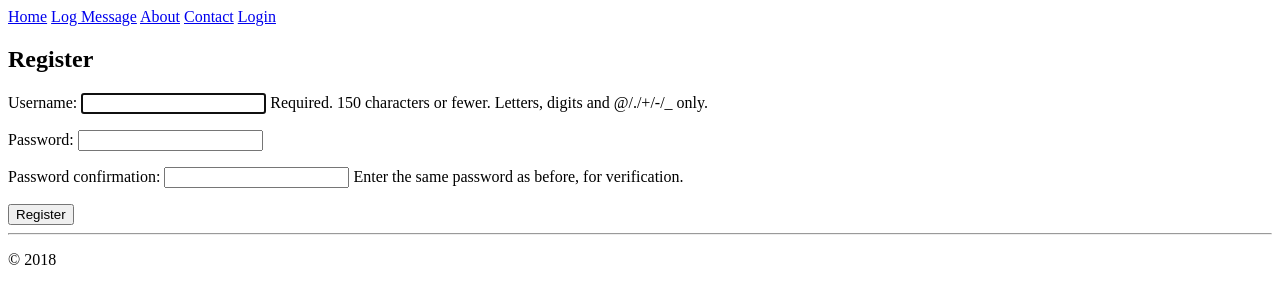
After one commit to Dave-Perkins/learn_django, a Django app: page /register/ in a window 1280 px wide. The commit adds this page. Shown: the top 304 px of the page. Run offline with Django 5.2, Linux system fonts and the light colour scheme.

Commit message:
Logins work and so does logout

```diff
--- a/hello/models.py
+++ b/hello/models.py
@@ -3,6 +3,7 @@ from django.db import models
 from django.utils import timezone
 
 class LogMessage(models.Model):
+    user = models.ForeignKey('auth.User', on_delete=models.CASCADE, related_name='log_messages', null=True, blank=True)
     message = models.CharField(max_length=300)
     log_date = models.DateTimeField("date logged")
     image = models.ImageField(upload_to="message_images/", blank=True, null=True)
@@ -14,6 +15,7 @@ class LogMessage(models.Model):
 
 class Comment(models.Model):
     post = models.ForeignKey('LogMessage', on_delete=models.CASCADE, related_name='comments')
+    user = models.ForeignKey('auth.User', on_delete=models.CASCADE, related_name='comments', null=True, blank=True)
     text = models.TextField(blank=True)
     image = models.ImageField(upload_to='comment_images/', blank=True, null=True)
     created_at = models.DateTimeField(auto_now_add=True)
--- a/hello/templates/hello/layout.html
+++ b/hello/templates/hello/layout.html
@@ -13,6 +13,16 @@
     <a href="{% url 'log' %}" class="navbar-item">Log Message</a>
     <a href="{% url 'about' %}" class="navbar-item">About</a>
     <a href="{% url 'contact' %}" class="navbar-item">Contact</a>
+    {% if user.is_authenticated %}
+        <span style="margin-left:20px;">Logged in as {{ user.username }}</span>
+        <form action="{% url 'logout' %}" method="post" style="display:inline;">
+            {% csrf_token %}
+            <button type="submit" class="navbar-item" style="background:none; border:none; color:inherit; cursor:pointer; padding:0;">Logout</button>
+        </form>
+    {% else %}
+        <a href="{% url 'login' %}" class="navbar-item">Login</a>
+    {% endif %}
+
 </div>
 
 <div class="body-content">
--- /dev/null
+++ b/hello/templates/hello/register.html
@@ -0,0 +1,10 @@
+{% extends "hello/layout.html" %}
+{% block title %}Register{% endblock %}
+{% block content %}
+<h2>Register</h2>
+<form method="post">
+    {% csrf_token %}
+    {{ form.as_p }}
+    <button type="submit">Register</button>
+</form>
+{% endblock %}
--- a/hello/urls.py
+++ b/hello/urls.py
@@ -15,4 +15,5 @@ urlpatterns = [
     path("contact/", views.contact, name="contact"),
     path("log/", views.log_message, name="log"),
     path("comment/<int:post_id>/add/", views.add_comment, name="add_comment"),
+    path("register/", views.register, name="register"),
 ]
--- a/hello/views.py
+++ b/hello/views.py
@@ -1,11 +1,24 @@
+from django.contrib.auth.forms import UserCreationForm
+from django.contrib.auth import login as auth_login
+def register(request):
+    if request.method == "POST":
+        form = UserCreationForm(request.POST)
+        if form.is_valid():
+            user = form.save()
+            auth_login(request, user)
+            return redirect('home')
+    else:
+        form = UserCreationForm()
+    return render(request, "hello/register.html", {"form": form})
 import re
 from django.utils.timezone import datetime
 from django.http import HttpResponse
-from django.shortcuts import render
-from django.shortcuts import redirect
-from hello.forms import LogMessageForm
-from hello.models import LogMessage
+from django.shortcuts import render, redirect
 from django.views.generic import ListView
+from django.views.decorators.http import require_POST
+from django.contrib.auth.decorators import login_required
+from hello.forms import LogMessageForm, CommentForm
+from hello.models import LogMessage, Comment
 
 
 class HomeListView(ListView):
@@ -14,22 +27,18 @@ class HomeListView(ListView):
 
     def get_context_data(self, **kwargs):
         context = super(HomeListView, self).get_context_data(**kwargs)
-        from .forms import CommentForm
         context['comment_form'] = CommentForm()
         return context
-from .models import Comment
-
-from .forms import CommentForm
-
-from django.views.decorators.http import require_POST
 
 @require_POST
+@login_required
 def add_comment(request, post_id):
     post = LogMessage.objects.get(pk=post_id)
     form = CommentForm(request.POST, request.FILES)
     if form.is_valid():
         comment = form.save(commit=False)
         comment.post = post
+        comment.user = request.user
         comment.save()
     return redirect('home')
 
@@ -38,7 +47,6 @@ def about(request):
 
 def contact(request):
     return render(request, "hello/contact.html")
-
 
 def hello_there(request, name):
     print(request.build_absolute_uri()) #optional
@@ -51,6 +59,7 @@ def hello_there(request, name):
         }
     )
 
+@login_required
 def log_message(request):
     form = LogMessageForm(request.POST or None, request.FILES or None)
 
@@ -58,6 +67,7 @@ def log_message(request):
         if form.is_valid():
             message = form.save(commit=False)
             message.log_date = datetime.now()
+            message.user = request.user
             message.save()
             return redirect("home")
     return render(request, "hello/log_message.html", {"form": form})
--- a/manage.py
+++ b/manage.py
@@ -19,6 +19,6 @@ def main():
 
 
 if __name__ == '__main__':
-    u = "http://127.0.0.1:8000/hello/VSCode"
-    print(f"navigate to: {u}")
+    # u = "http://127.0.0.1:8000/hello/VSCode"
+    # print(f"navigate to: {u}")
     main()
--- a/web_project/urls.py
+++ b/web_project/urls.py
@@ -20,10 +20,13 @@ from django.urls import include, path
 from django.conf import settings
 from django.conf.urls.static import static
 from django.contrib.staticfiles.urls import staticfiles_urlpatterns
+from django.contrib.auth import views as auth_views
 
 urlpatterns = [
     path("", include("hello.urls")),
-    path('admin/', admin.site.urls)
+    path('admin/', admin.site.urls),
+    path('accounts/login/', auth_views.LoginView.as_view(template_name='hello/login.html'), name='login'),
+path('accounts/logout/', auth_views.LogoutView.as_view(), name='logout'),
 ]
 
 urlpatterns += staticfiles_urlpatterns()
```
Also changed, not shown: clear_posts_and_comments.py (added, +8 -0 lines), hello/templates/hello/home.html (+7 -0 lines), hello/templates/hello/login.html (added, +11 -0 lines), web_project/settings.py (+5 -14 lines), db.sqlite3, hello/migrations/0004_comment_user_logmessage_user.py (added), media/message_images/IMG_0446_YV1EUt4.JPG (added).
